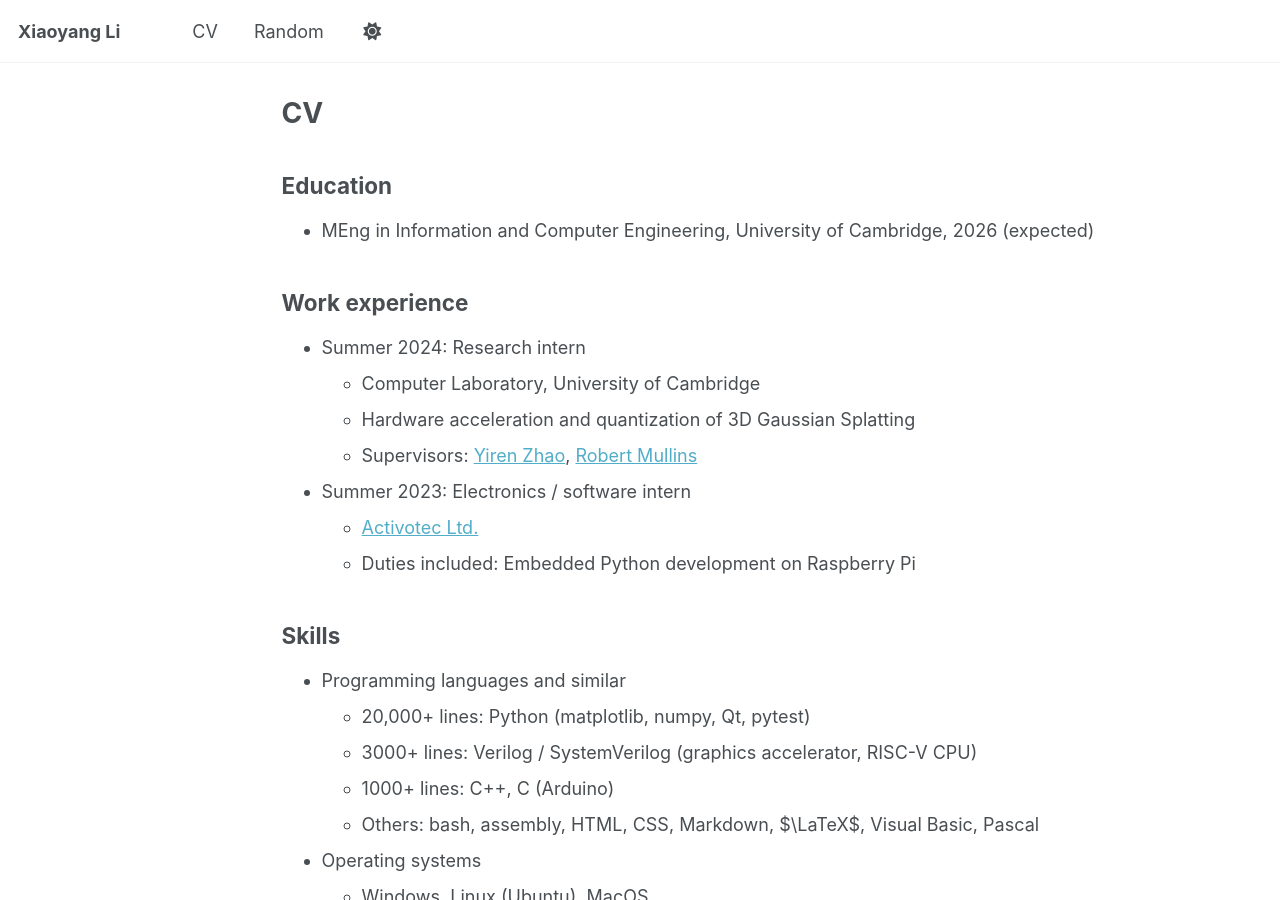
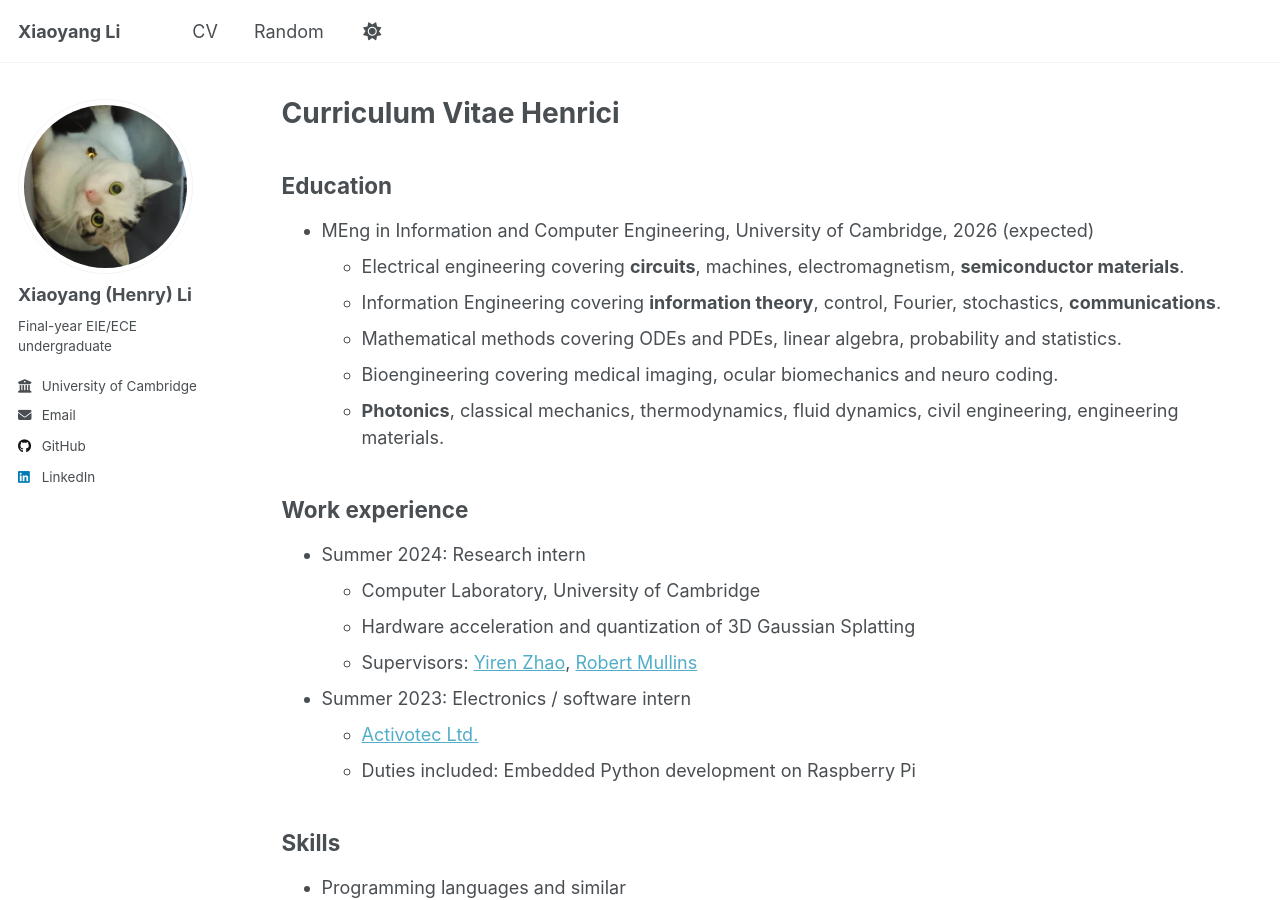
Before and after one commit to xli562/xli562.github.io, a Jekyll site: the page built from _pages/cv.md, in a window 1280 px wide and 900 px high. Built offline with Jekyll 4.4.1, drawn with Linux system fonts in a browser that asks for light colours; a script that is not in the unit is left out.

Commit message:
Minor change

```diff
--- a/_config.yml
+++ b/_config.yml
@@ -25,7 +25,7 @@ author:
   avatar           : "profile.jpg"
   name             : "Xiaoyang (Henry) Li"
   pronouns         : # example: "she/her"
-  bio              : "Final-year EIE/ECE undergrad"
+  bio              : "Final-year EIE/ECE undergraduate"
   location         : # "Cambridge, UK"
   employer         : "University of Cambridge"
   uri              : # URL
@@ -62,7 +62,7 @@ author:
   keybase          : # Username
   instagram        : # Username
   lastfm           : # Username
-  linkedin         : # Username
+  linkedin         : xiaoyang-li-953328262  # Username
   mastodon         : # URL
   medium           : # URL
   pinterest        : # Username
--- a/_pages/cv.md
+++ b/_pages/cv.md
@@ -1,8 +1,8 @@
 ---
 layout: archive
-title: "CV"
+title: "Curriculum Vitae Henrici"
 permalink: /cv/
-author_profile: false
+author_profile: true
 redirect_from:
   - /resume
 ---
@@ -12,6 +12,11 @@ redirect_from:
 ## Education
 
 * MEng in Information and Computer Engineering, University of Cambridge, 2026 (expected)
+  * Electrical engineering covering **circuits**, machines, electromagnetism, **semiconductor materials**.
+  * Information Engineering covering **information theory**, control, Fourier, stochastics, **communications**.
+  * Mathematical methods covering ODEs and PDEs, linear algebra, probability and statistics.
+  * Bioengineering covering medical imaging, ocular biomechanics and neuro coding.
+  * **Photonics**, classical mechanics, thermodynamics, fluid dynamics, civil engineering, engineering materials.
 
 ## Work experience
 
```
Also changed, not shown: _pages/404.md (+2 -1 lines), _pages/about.md (+5 -4 lines), _pages/random.md (+1 -1 lines).
